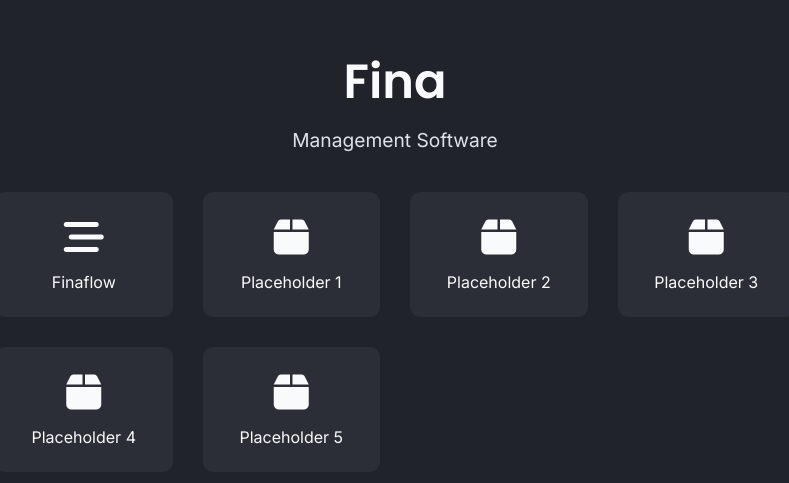
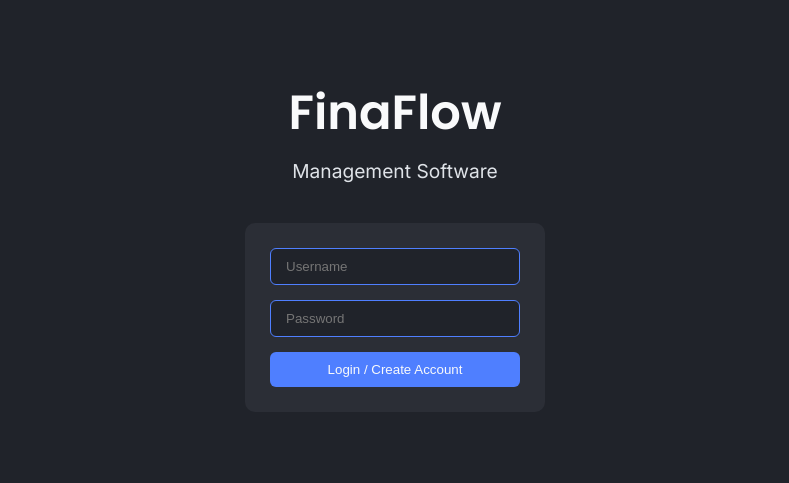
Before and after one commit to JoeyHobrecker/FinaFlow, a plain HTML site: page index.html in a window 1280 px wide. Shown: the part 141-624 px from the top of the page, without its empty margins (245-1034 px from the left). Drawn offline with Linux system fonts and the light colour scheme.

Commit message:
Add login screen and rename to Task Manager

```diff
--- a/index.html
+++ b/index.html
@@ -3,7 +3,7 @@
 <head>
     <meta charset="UTF-8">
     <meta name="viewport" content="width=device-width, initial-scale=1.0">
-    <title>Fina - Management Software</title>
+    <title>FinaFlow - Management Software</title>
     <link rel="stylesheet" href="https://cdnjs.cloudflare.com/ajax/libs/font-awesome/6.0.0-beta3/css/all.min.css">
     <link href="https://fonts.googleapis.com/css2?family=Inter:wght@300;400;500;600;700&display=swap" rel="stylesheet">
     <link href="https://fonts.googleapis.com/css2?family=Poppins:wght@600;700&display=swap" rel="stylesheet">
@@ -67,18 +67,53 @@
             box-shadow:var(--shadow-md);
             background-color:var(--accent-color);
         }
+        .login-container {
+            display:flex;
+            flex-direction:column;
+            gap:15px;
+            background-color:var(--secondary-color);
+            padding:25px;
+            border-radius:var(--border-radius-md);
+            width:100%;
+            max-width:300px;
+            margin-bottom:30px;
+        }
+        .login-container input {
+            padding:10px 15px;
+            border-radius:var(--border-radius-sm);
+            border:1px solid var(--accent-color);
+            background-color:var(--primary-color);
+            color:var(--text-color);
+        }
+        .login-container button {
+            padding:10px 15px;
+            border:none;
+            border-radius:var(--border-radius-sm);
+            background-color:var(--accent-color);
+            color:var(--offwhite);
+            cursor:pointer;
+            transition:var(--transition-std);
+        }
+        .login-container button:hover {
+            filter:brightness(1.1);
+        }
         @keyframes fadeIn { from{opacity:0;} to{opacity:1;} }
     </style>
 </head>
 <body>
     <header class="main-header">
-        <h1 class="main-title">Fina</h1>
+        <h1 class="main-title">FinaFlow</h1>
         <p class="sub-title">Management Software</p>
     </header>
-    <div class="menu-grid">
+    <div id="login-container" class="login-container">
+        <input type="text" id="username" placeholder="Username">
+        <input type="password" id="password" placeholder="Password">
+        <button id="login-btn">Login / Create Account</button>
+    </div>
+    <div id="menu-grid" class="menu-grid" style="display:none;">
         <a href="finaflow.html" class="menu-item">
             <i class="fas fa-stream"></i>
-            <span>Finaflow</span>
+            <span>Task Manager</span>
         </a>
         <a href="#" class="menu-item">
             <i class="fas fa-box"></i>
@@ -101,5 +136,31 @@
             <span>Placeholder 5</span>
         </a>
     </div>
+    <script>
+        const loginContainer = document.getElementById('login-container');
+        const menuGrid = document.getElementById('menu-grid');
+        async function login() {
+            const username = document.getElementById('username').value.trim();
+            const password = document.getElementById('password').value.trim();
+            if (!username || !password) { alert('Enter credentials'); return; }
+            const res = await fetch('/api/login', {
+                method: 'POST',
+                headers: { 'Content-Type': 'application/json' },
+                body: JSON.stringify({ username, password })
+            });
+            if (!res.ok) { alert('Login failed'); return; }
+            const data = await res.json();
+            localStorage.setItem('authToken', data.token);
+            loginContainer.style.display = 'none';
+            menuGrid.style.display = 'grid';
+        }
+        document.getElementById('login-btn').addEventListener('click', login);
+        window.addEventListener('DOMContentLoaded', () => {
+            if (localStorage.getItem('authToken')) {
+                loginContainer.style.display = 'none';
+                menuGrid.style.display = 'grid';
+            }
+        });
+    </script>
 </body>
 </html>
```
Also changed, not shown: finaflow.html (+9 -5 lines), README.md.
